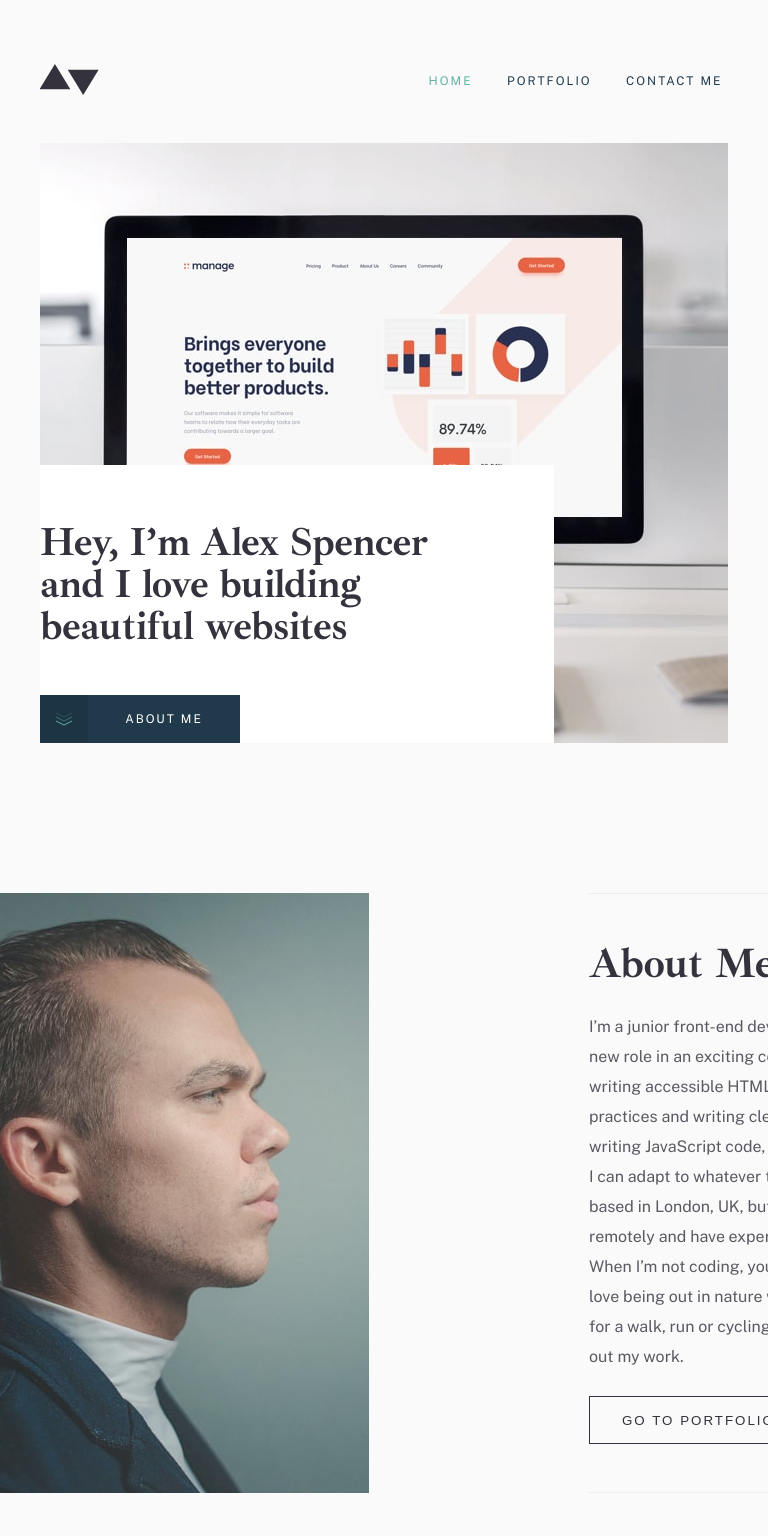
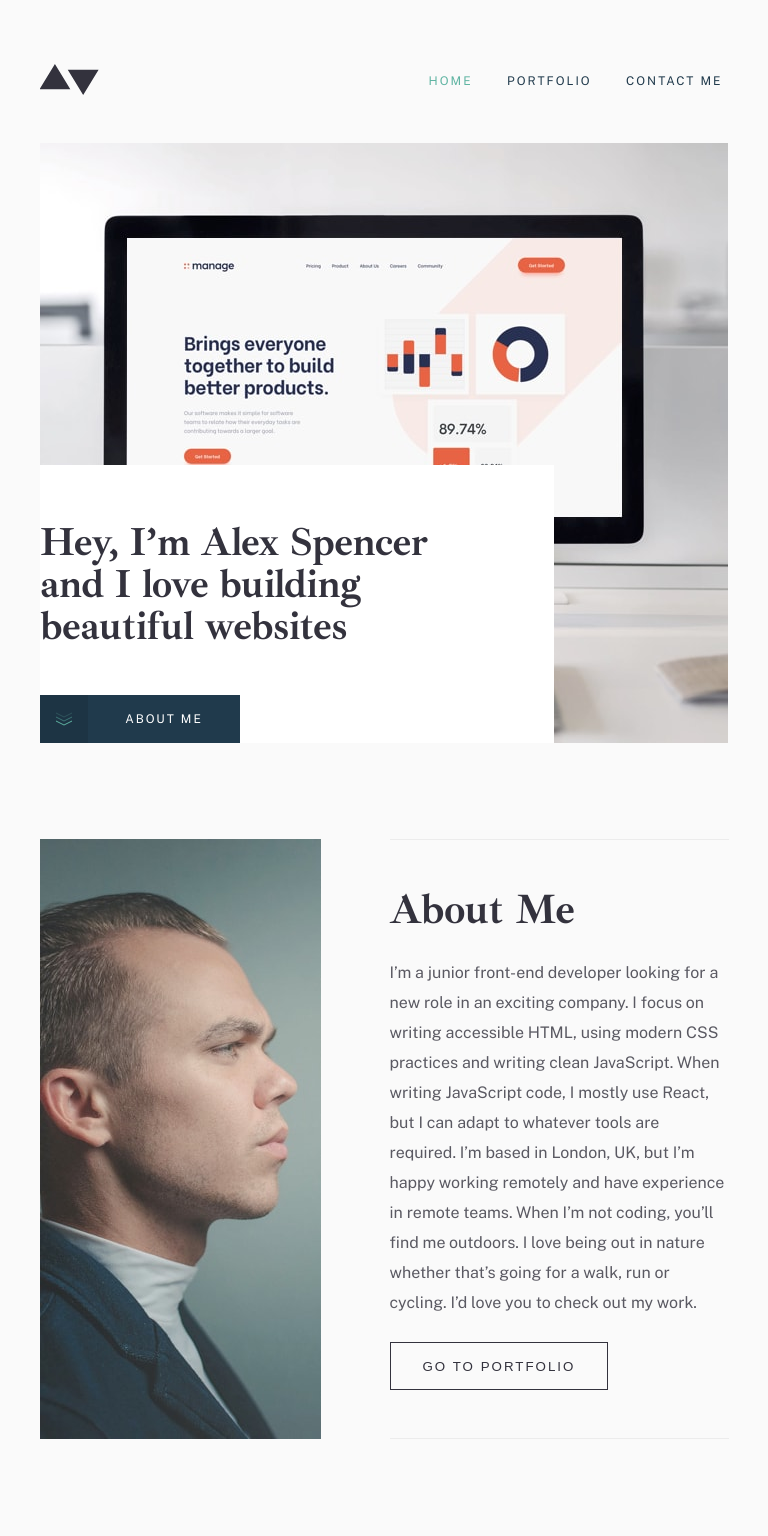
Before and after one commit to danielopq/minimalPortfolio, a React (Vite) app: page / in a window 768 px wide. Shown: the top 1536 px of the page. Built offline with nearby package versions, Linux system fonts and the light colour scheme.

Commit message:
aboutMe.css - tablet version done

```diff
--- a/src/components/home/aboutMe/aboutMe.css
+++ b/src/components/home/aboutMe/aboutMe.css
@@ -26,3 +26,25 @@
     margin: 28px 0px 24px;
     opacity: 0.8;
 }
+
+/*############################## TABLET VERSION ##############################*/
+
+@media (min-width: 768px) and (max-width: 1024px) {
+    #aboutMe{
+        width: 689px;
+        margin: 96px 0px;
+    }
+
+    #aboutMe-mainPic{
+        width: 281px;
+        background: url('./img/profilePic-tablet.jpg') center/281px no-repeat;
+    }
+
+    #aboutMe-mainContent{
+        width: 339px;
+    }
+}
+
+/*############################## MOBILE VERSION ##############################*/
+
+@media screen and (max-width:767px) {}
```
